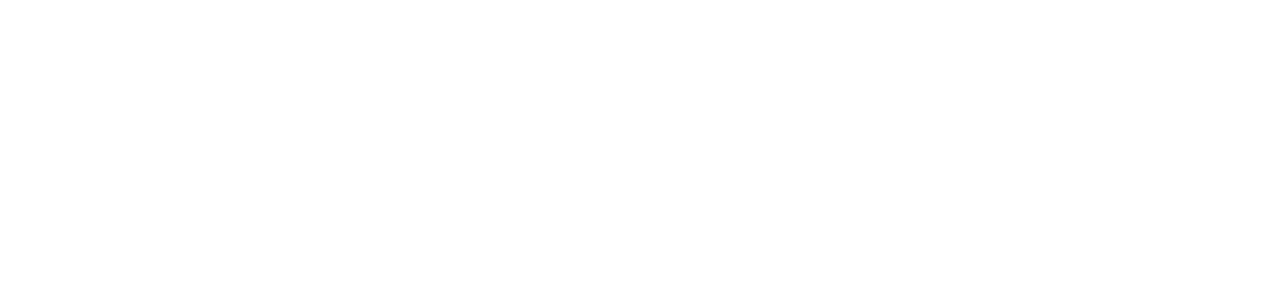
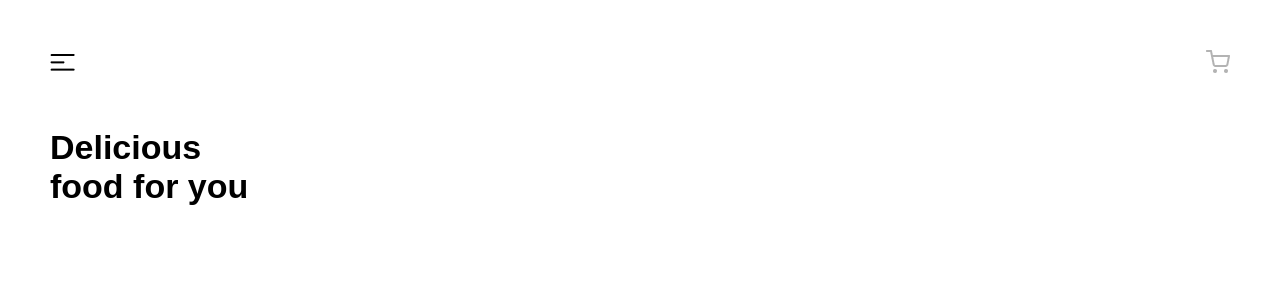
Before and after one commit to A-mahdi-A/coding, a React (Vite) app in the folder 2/f-d-a/: page /Home in a window 1280 px wide. Before the commit this address had no page. Shown: the top 300 px of the page. Built offline with nearby package versions, Linux system fonts and the light colour scheme.

Commit message:
over header and text part number 3

```diff
--- a/2/f-d-a/src/App.jsx
+++ b/2/f-d-a/src/App.jsx
@@ -2,13 +2,15 @@
 import Start from "./pages/Start/Start"
 import Login from "./pages/Login/login"
 import signUp from "./pages/sign-up/sign-up"
+import Home from "./pages/HOME/home"
 function App() {
 
   return (
     <Routes>
       <Route path="/" element={<Start/>}/>
       <Route path="/Login" element={<Login/>}/>
-      <Route path="/signUp" element={signUp}/>
+      <Route path="/signUp" element={<signUp/>}/>
+      <Route path="/Home" element={<Home/>}/>
 
     </Routes>
   )
--- /dev/null
+++ b/2/f-d-a/src/component/hedar/index.jsx
@@ -0,0 +1,16 @@
+import React from "react";
+import "./style.scss";
+import shopLogo from "../../assets/image/shopping-cart.png"
+import minmeno from '../../assets/image/minmeno.png'
+function Header() {
+  return (
+    <>
+      <header>
+      <div><a href="#"><img src={minmeno} alt="" /></a></div>
+        <div><a href="#"><img src={shopLogo} alt="" /></a></div>
+
+      </header>
+    </>
+  );
+}
+export default Header;
--- /dev/null
+++ b/2/f-d-a/src/component/hedar/style.scss
@@ -0,0 +1,6 @@
+header{
+    padding: 50px;
+    display: flex;
+    align-items: center;
+    justify-content: space-between;
+}
--- /dev/null
+++ b/2/f-d-a/src/pages/HOME/home.jsx
@@ -0,0 +1,14 @@
+import React from "react";
+import "./style.scss";
+import Header from "../../component/hedar";
+function Home (){
+    return(
+        <>
+        {/* header */}
+        <Header/>
+        <section id="text"><h1>Delicious <br />
+food for you</h1></section>
+        </>
+    )
+}
+export default Home;
--- /dev/null
+++ b/2/f-d-a/src/pages/HOME/style.scss
@@ -0,0 +1,14 @@
+body {
+    font-family: sans-serif;
+
+    section#text {
+        padding: 0px 50px;
+
+        h1 {
+            margin: 0%;
+            font-family: sans-serif;
+            font-weight: 700;
+            font-size: 34px;
+        }
+    }
+}
--- a/2/f-d-a/src/pages/Login/login.jsx
+++ b/2/f-d-a/src/pages/Login/login.jsx
@@ -22,7 +22,7 @@
 
         <div id="forget">Forgot passcode?</div>
         <section id="btn-login">
-          <Link to='/'><button>LOGIN</button></Link>
+          <Link to='/Home'><button>LOGIN</button></Link>
         </section>
       </section>
     </>
--- a/2/f-d-a/src/pages/sign-up/sign-up.jsx
+++ b/2/f-d-a/src/pages/sign-up/sign-up.jsx
@@ -2,8 +2,10 @@
 import LoginLogo from "../../assets/image/login logo.png";
 import ChengPage from "../../component/chengPage";
 import { Link } from "react-router-dom";
-function signUp(){
-  return(
+import "./style.scss";
+import "./style.scss";
+function signUp() {
+  return (
     <>
       {/* sectione logo and  switch form*/}
       <section id="logo-and-switch-form">
@@ -11,20 +13,21 @@
         <ChengPage />
       </section>
       {/* sectione forme */}
-    <section id="form">
-      <div className="inputs">
+      <section id="form2">
+        <div className="inputs2">
           <h2>Email address</h2> <input type="email" required />
         </div>
-      <div className="inputs">
+        <div className="inputs2">
           <h2>Email address</h2> <input type="email" required />
         </div>
-      <div className="inputs">
+        <div className="inputs2">
           <h2>Password</h2> <input type="password" required />
         </div>
 
-
-      <section id="btn-login">
-        <Link to='/'><button>LOGIN</button></Link>
+        <section id="btn-login2">
+          <Link to="/">
+            <button>LOGIN</button>
+          </Link>
         </section>
       </section>
     </>
```
Also changed, not shown: 2/f-d-a/src/assets/image/minmeno.png (added), 2/f-d-a/src/assets/image/shopping-cart.png (added). Lines whose indentation alone changed are shown as unchanged.
